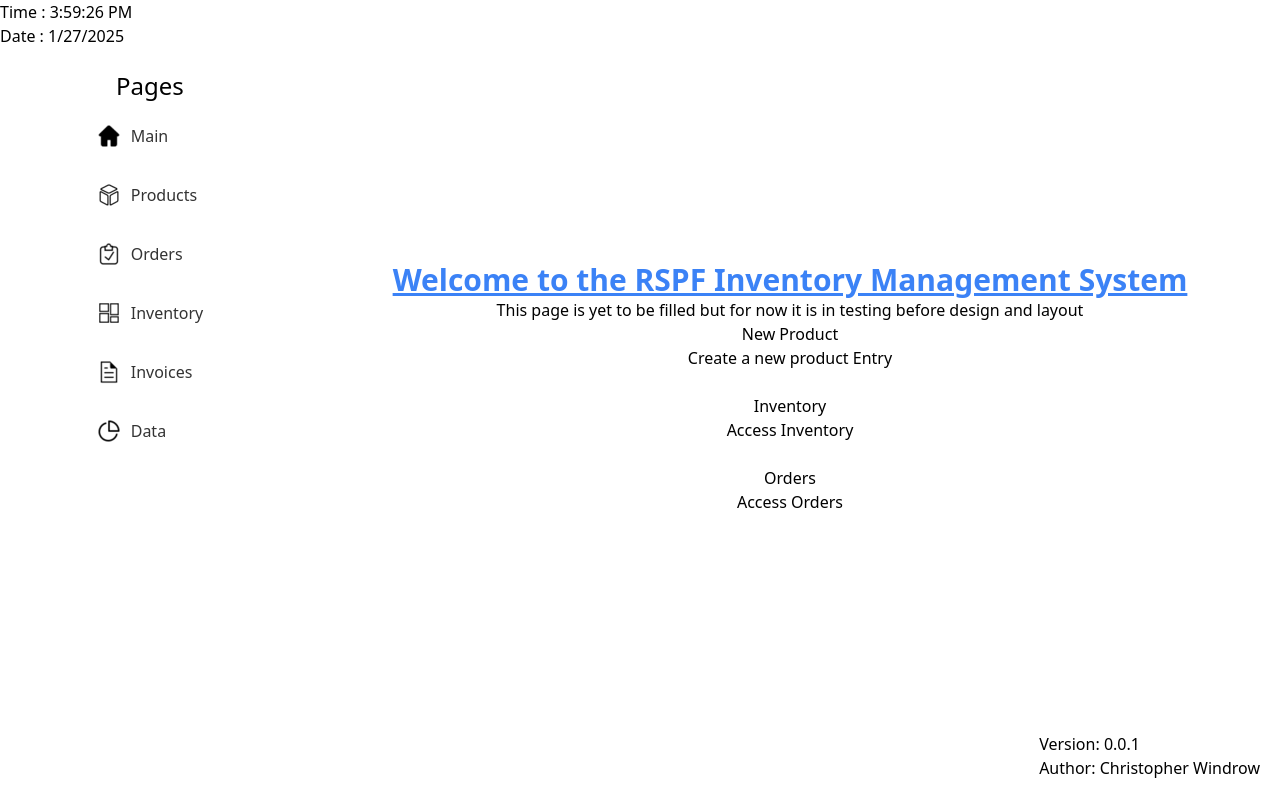
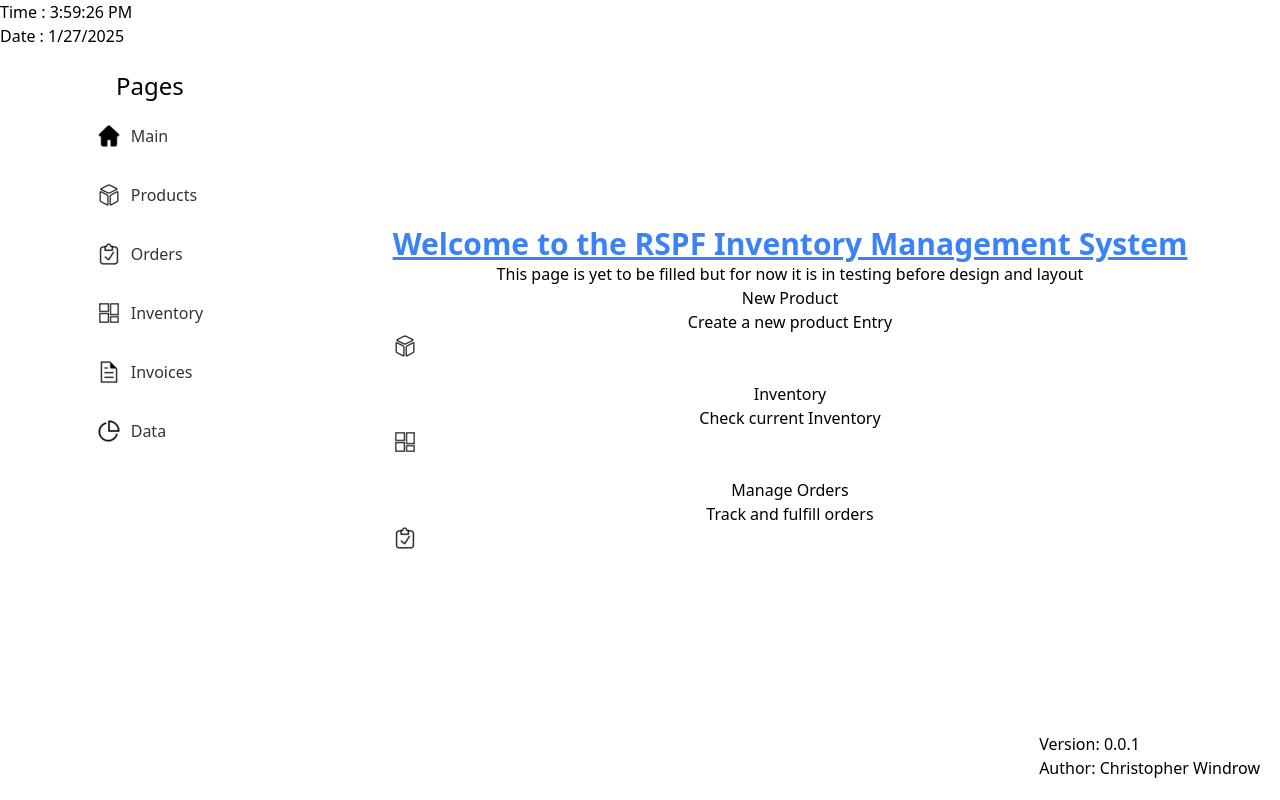
Before and after one commit to cwindrow007/RSPFStack, a React (Create React App) app in the folder frontend/: page / in a window 1280 px wide. Built offline with nearby package versions, Linux system fonts and the light colour scheme.

Commit message:
Dashboard card image bug fix

```diff
--- a/frontend/src/Components/DashBoardCardData.tsx
+++ b/frontend/src/Components/DashBoardCardData.tsx
@@ -7,19 +7,20 @@ export const cardData = [
     {
         title: "New Product",
         Description: "Create a new product Entry",
+        icon: <img src = {ProductsIcon}/>,
         route: routeMap.products
 
     },
     {
         title: "Inventory",
-        Description: "Access Inventory",
-        icon: OrdersIcon,
+        Description: "Check current Inventory",
+        icon: <img src = {InventoryIcon}/>,
         route: routeMap.inventory
     },
     {
-        title: "Orders",
-        Description: "Access Orders",
-        icon: InventoryIcon,
+        title: "Manage Orders",
+        Description: "Track and fulfill orders",
+        icon: <img src = {OrdersIcon}/>,
         route: routeMap.orders
     }
 ]
--- a/frontend/src/Components/DashboardCard.tsx
+++ b/frontend/src/Components/DashboardCard.tsx
@@ -1,19 +1,23 @@
 import {useNavigate} from "react-router-dom";
 import {ReactNode} from "react";
+
 
 interface baseCardProps {
     title: string;
     Description: string;
+    icon: ReactNode;
     route: string;
 }
 
-export function DashboardCard({title, Description, route}: baseCardProps){
+export function DashboardCard({title, Description, icon, route}: baseCardProps){
     const navigate = useNavigate();
 
     return(
         <div>
             <h3>{title}</h3>
             <p>{Description}</p>
+            <div>{icon}</div>
+
             <div>
                 <button onClick={() => navigate(route)}>
                 </button>
```
